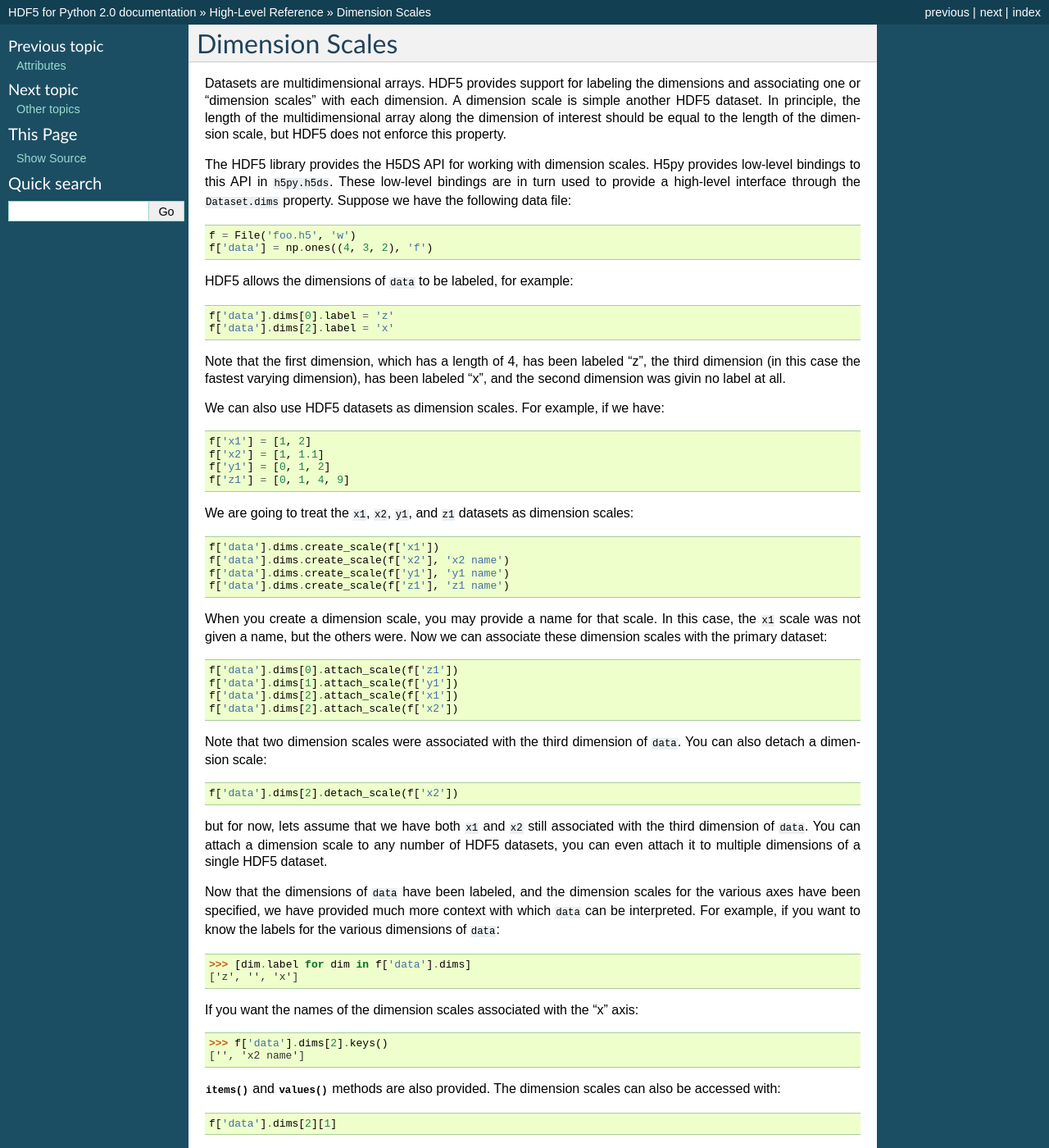
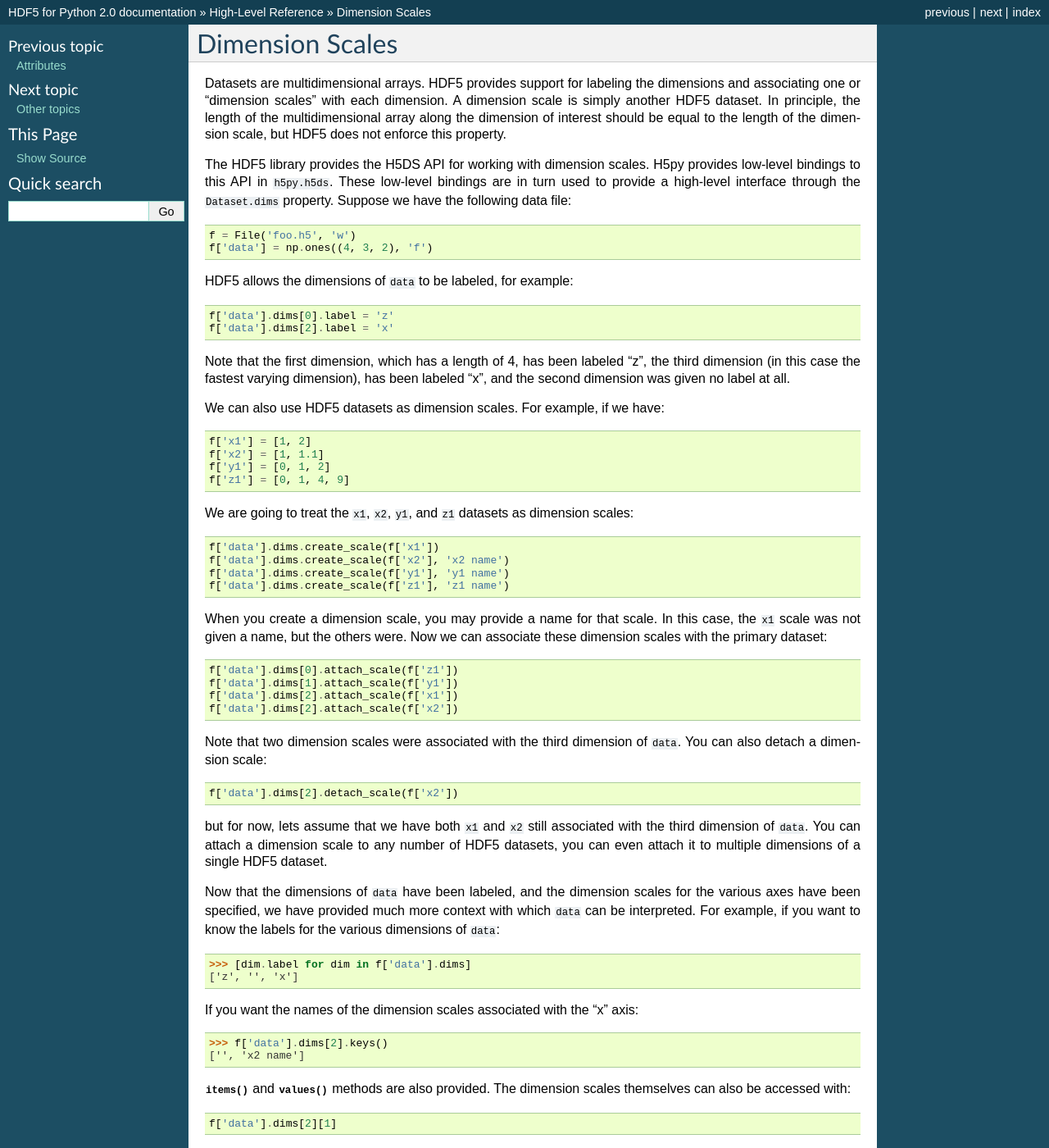
Before and after one commit to google-code-export/h5py, a Sphinx documentation site: the page built from docs/source/high/dims.rst, in a window 1280 px wide and 1400 px high. Shown: the whole window at 82% size. Built offline with Sphinx 7.4.7, drawn with Linux system fonts in a browser that asks for light colours; cross-references to code outside the pages are shown as plain code; some of the changed text lies outside the part shown.

Commit message:
fix some typos in documentation

```diff
--- a/docs/source/high/dims.rst
+++ b/docs/source/high/dims.rst
@@ -6,7 +6,7 @@ Dimension Scales
 
 Datasets are multidimensional arrays. HDF5 provides support for labeling the
 dimensions and associating one or "dimension scales" with each dimension. A
-dimension scale is simple another HDF5 dataset. In principle, the length of the
+dimension scale is simply another HDF5 dataset. In principle, the length of the
 multidimensional array along the dimension of interest should be equal to the
 length of the dimension scale, but HDF5 does not enforce this property.
 
@@ -25,7 +25,7 @@ HDF5 allows the dimensions of ``data`` to be labeled, for example::
 
 Note that the first dimension, which has a length of 4, has been labeled "z",
 the third dimension (in this case the fastest varying dimension), has been
-labeled "x", and the second dimension was givin no label at all.
+labeled "x", and the second dimension was given no label at all.
 
 We can also use HDF5 datasets as dimension scales. For example, if we have::
 
@@ -75,7 +75,7 @@ If you want the names of the dimension scales associated with the "x" axis::
     ['', 'x2 name']
 
 :meth:`items` and :meth:`values` methods are also provided. The dimension
-scales can also be accessed with::
+scales themselves can also be accessed with::
 
     f['data'].dims[2][1]
 
```
Also changed, not shown: other parts of docs/source/high/dims.rst (+5 -0 lines).
